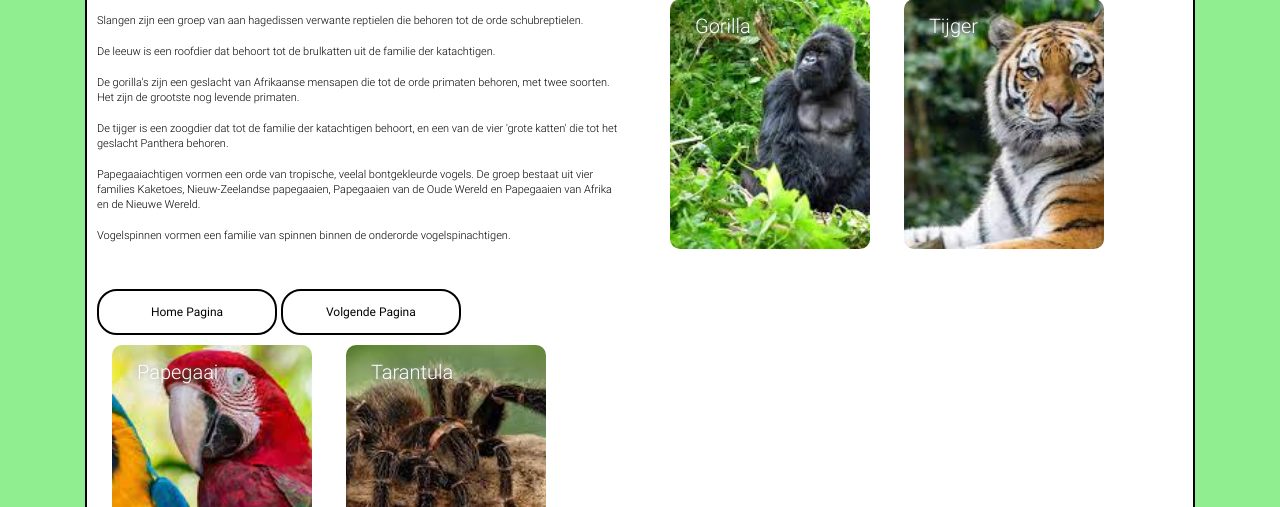
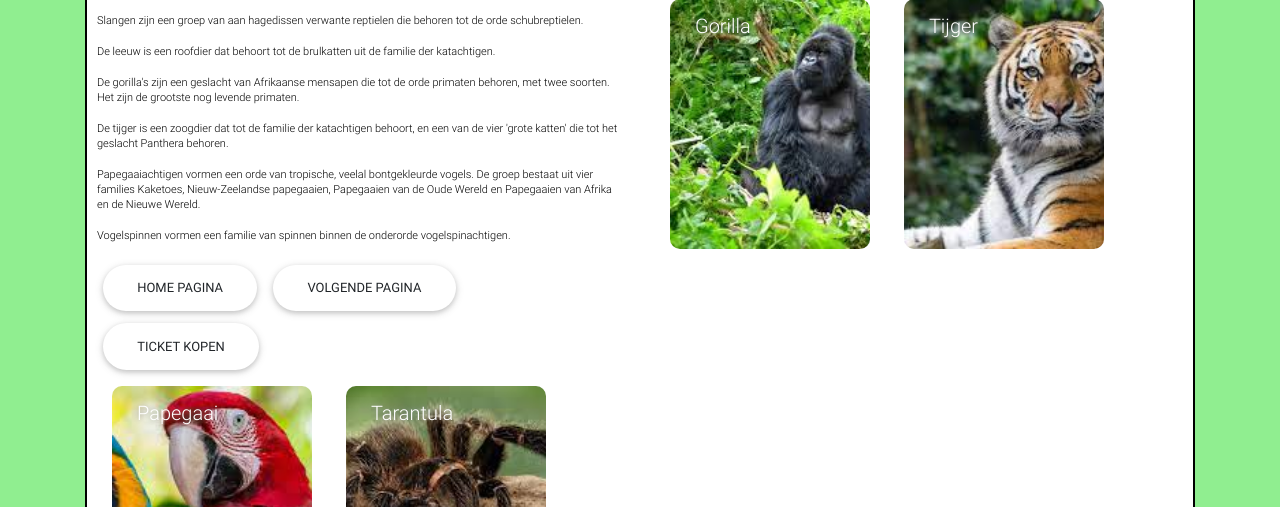
Before and after one commit to Gspacium/Dierentuin, a plain HTML site: page pg1.html in a window 1280 px wide. Shown: the part 293-800 px from the top of the page. Drawn offline with Linux system fonts and the light colour scheme.

Commit message:
fixed up some emre files

```diff
--- a/pg1.html
+++ b/pg1.html
@@ -31,8 +31,15 @@
             <p>De tijger is een zoogdier dat tot de familie der katachtigen behoort, en een van de vier 'grote katten' die tot het geslacht Panthera behoren.</p>
             <p>Papegaaiachtigen vormen een orde van tropische, veelal bontgekleurde vogels. De groep bestaat uit vier families Kaketoes, Nieuw-Zeelandse papegaaien, Papegaaien van de Oude Wereld en Papegaaien van Afrika en de Nieuwe Wereld.</p>
             <p>Vogelspinnen vormen een familie van spinnen binnen de onderorde vogelspinachtigen. </p>
-            <button type="button" href="index.html">Home Pagina</button>
-            <button type="button" href="pg2.html">Volgende Pagina</button>
+            <a class="btn btn-succes rounded-pill" href="index.html"
+              role="button">Home Pagina
+            </a>
+            <a class="btn btn-succes rounded-pill" href="pg2.html"
+              role="button">Volgende Pagina
+            </a>
+            <a class="btn btn-succes rounded-pill" href="pg3.html"
+              role="button"> Ticket Kopen
+            </a>
         </div>
         <div class="col">
             <div class="foto">
--- a/style.css
+++ b/style.css
@@ -155,22 +155,12 @@ p{
     line-height: 15px;
 }
 
-button{
-    width: 180px;
-    color: #000;
-    font-size: 12px;
-    padding: 12px 0;
-    background: #FFF;
-    border: 2px solid #000;
-    border-radius: 20px;
-    outline: none;
-    margin-top: 30px;
-}
 
 .border1{
-    height:900px;
+    height:auto;
     width: auto;
     border:2px solid #000;
     padding:10px;
     background-color: #FFF;
+    border-radius: 10px;
 }
--- a/style2.css
+++ b/style2.css
@@ -193,22 +193,11 @@ p{
     line-height: 15px;
 }
 
-button{
-    width: 180px;
-    color: #000;
-    font-size: 12px;
-    padding: 12px 0;
-    background: #FFF;
-    border: 2px solid #000;
-    border-radius: 20px;
-    outline: none;
-    margin-top: 30px;
-}
-
 .border1{
-    height:1050px;
+    height:auto;
     width: auto;
     border:2px solid #000;
     padding:10px;
     background-color: #FFF;
+    border-radius: 10px;
 }
--- /dev/null
+++ b/style3.css
@@ -0,0 +1,27 @@
+.border1{
+    height:auto;
+    width: auto;
+    border:2px solid #000;
+    padding:10px;
+    background-color: #FFF;
+    border-radius: 10px;
+}
+
+p{
+    color: burlywood;
+    font-size: 20px;
+    line-height: 15px;
+}
+
+body{
+    background-color: burlywood;
+}
+
+h1{
+    color: burlywood;
+    font-size: 100px;
+}
+
+.col{
+    flex-basis: 50%;
+}
```
Also changed, not shown: index.html (+1 -1 lines), maritiemedieren.html (+1 -1 lines), maritiemedieren02.html (+1 -1 lines), pg2.html (+7 -3 lines), pg3.html (added, +91 -0 lines), 1 other file.
